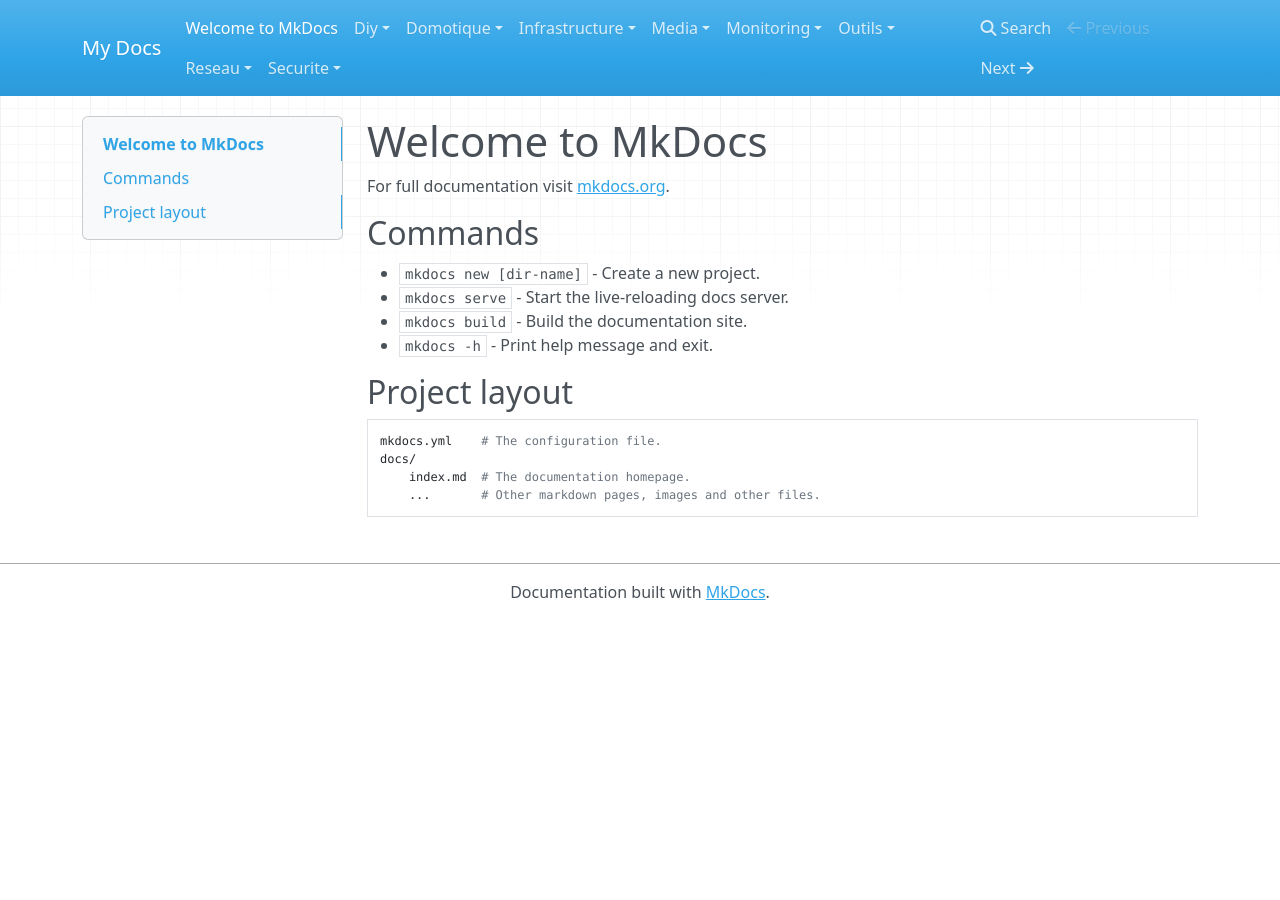
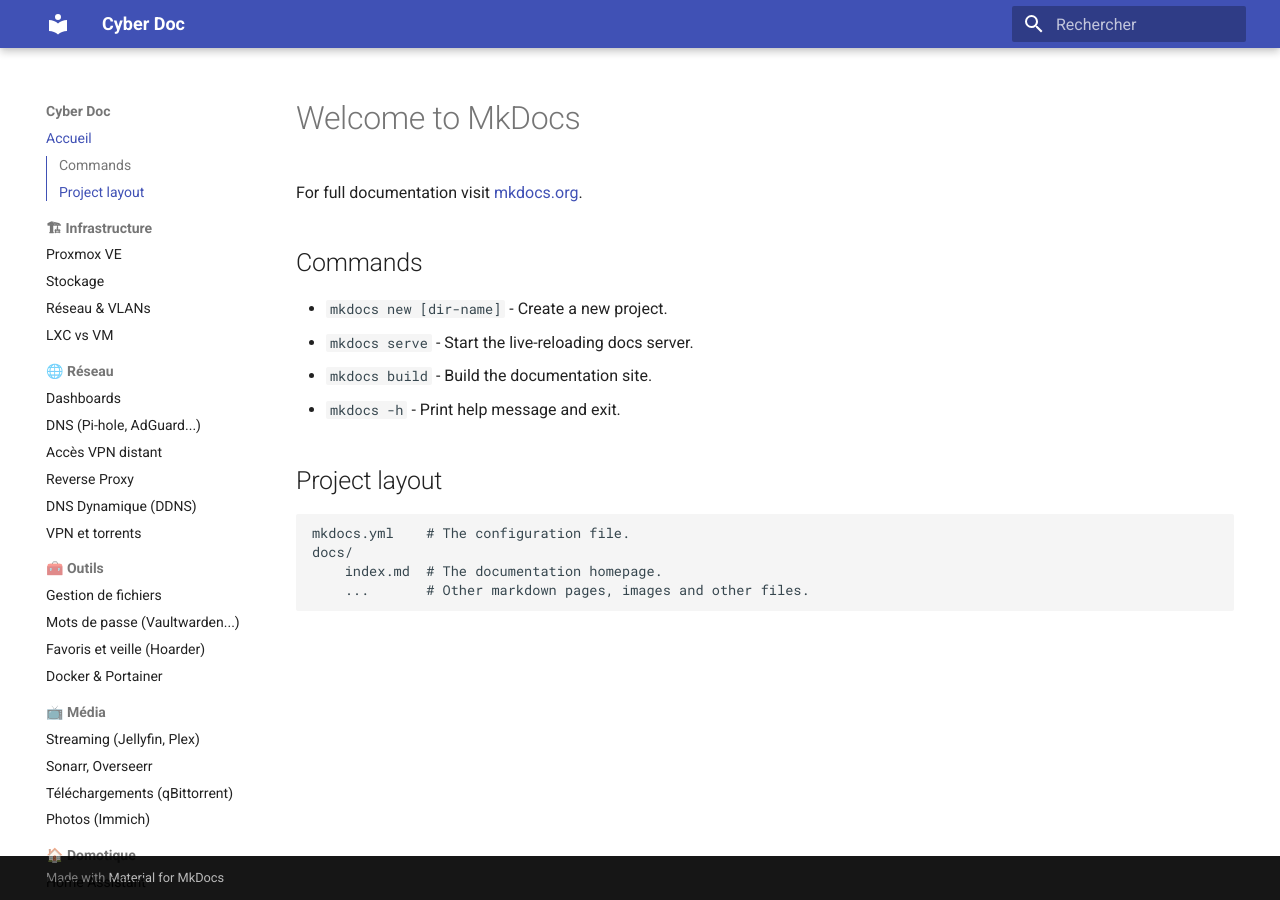
Before and after one commit to krhsaay/homelab-docs, an MkDocs documentation site: the page built from docs/index.md, in a window 1280 px wide. Built offline with MkDocs 1.6.1 and Material for MkDocs 9.7.7, drawn with Linux system fonts in a browser that asks for light colours; nearby versions of some CDN libraries.

Commit message:
Update mkdocs.yml

```diff
--- a/mkdocs.yml
+++ b/mkdocs.yml
@@ -1 +1,77 @@
-site_name: My Docs
+site_name: Cyber Doc
+site_description: Documentation pour construire un homelab sécurisé et complet
+site_author: krhsaay
+theme:
+  name: material
+  language: fr
+  features:
+    - navigation.sections
+    - navigation.expand
+    - toc.integrate
+    - content.code.annotate
+    - search.highlight
+    - search.suggest
+
+nav:
+  - Accueil: index.md
+
+  - 🏗 Infrastructure:
+      - Proxmox VE: infrastructure/proxmox.md
+      - Stockage: infrastructure/stockage.md
+      - Réseau & VLANs: infrastructure/reseau.md
+      - LXC vs VM: infrastructure/lxc-vs-vm.md
+
+  - 🌐 Réseau:
+      - Dashboards: reseau/dashboard.md
+      - DNS (Pi-hole, AdGuard...): reseau/dns.md
+      - Accès VPN distant: reseau/vpn-remote-access.md
+      - Reverse Proxy: reseau/reverse-proxy.md
+      - DNS Dynamique (DDNS): reseau/ddns.md
+      - VPN et torrents: reseau/torrent-vpn.md
+
+  - 🧰 Outils:
+      - Gestion de fichiers: outils/gestion-fichiers.md
+      - Mots de passe (Vaultwarden...): outils/gestion-mots-de-passe.md
+      - Favoris et veille (Hoarder): outils/favoris.md
+      - Docker & Portainer: outils/docker.md
+
+  - 📺 Média:
+      - Streaming (Jellyfin, Plex): media/streaming.md
+      - Sonarr, Overseerr: media/overseerr-sonarr.md
+      - Téléchargements (qBittorrent): media/clients-download.md
+      - Photos (Immich): media/photos.md
+
+  - 🏠 Domotique:
+      - Home Assistant: domotique/homeassistant.md
+      - Zigbee2MQTT: domotique/zigbee.md
+      - Vidéosurveillance (Frigate): domotique/surveillance.md
+
+  - 📊 Monitoring:
+      - Grafana: monitoring/grafana.md
+      - Prometheus / InfluxDB: monitoring/prometheus-influx.md
+      - NetAlertX: monitoring/netalert.md
+
+  - 🔐 Sécurité:
+      - Vaultwarden: securite/vaultwarden.md
+      - Authentification MFA: securite/authentification.md
+      - SIEM (Wazuh, ELK...): securite/siem.md
+      - Segmentation & honeypots: securite/segmentation.md
+
+  - 🧪 DIY:
+      - ESP32 & capteurs: diy/esp32.md
+      - OctoPrint & impression 3D: diy/octoprint.md
+      - N8N Automatisation: diy/n8n.md
+
+markdown_extensions:
+  - toc:
+      permalink: true
+  - admonition
+  - codehilite
+  - footnotes
+  - def_list
+  - pymdownx.superfences
+  - pymdownx.details
+  - pymdownx.tabbed
+
+plugins:
+  - search
```
